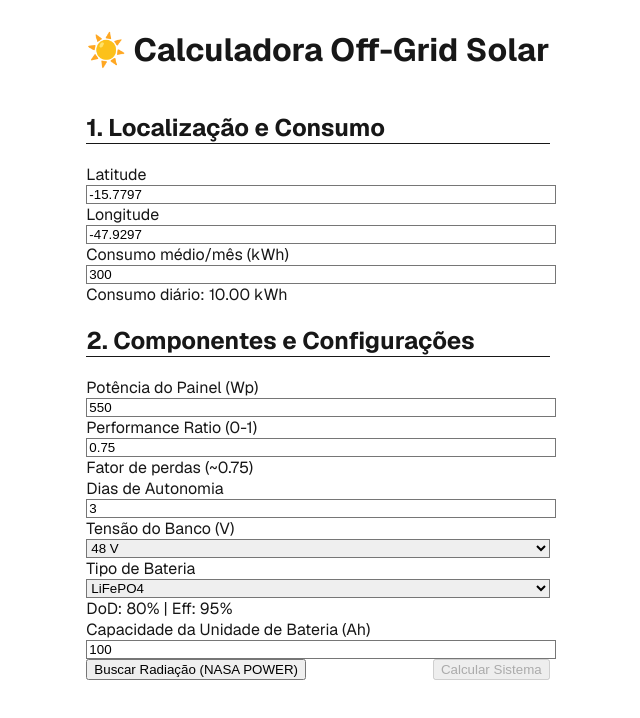
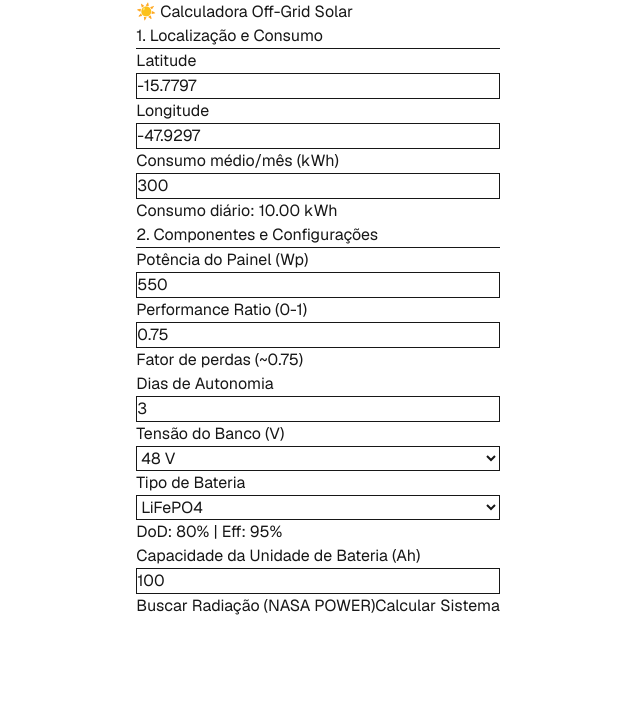
Before and after one commit to Jeferson5641/off-grid-system, a Next.js app: page / in a window 1280 px wide. Shown: the top 718 px of the page, without its empty margins (322-962 px from the left). Built offline with nearby package versions, Linux system fonts and the light colour scheme.

Commit message:
global css

```diff
--- a/src/app/globals.css
+++ b/src/app/globals.css
@@ -1,5 +1,4 @@
-@tailwind base;
-@tailwind components;
+@import "tailwindcss/preflight";
 @tailwind utilities;
 
 :root {
```
